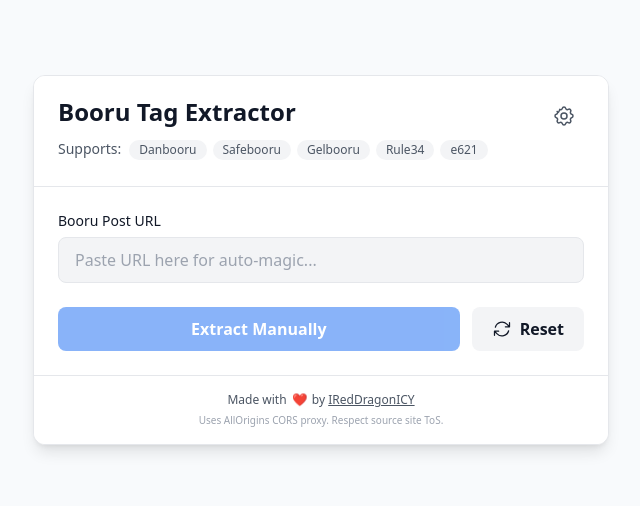
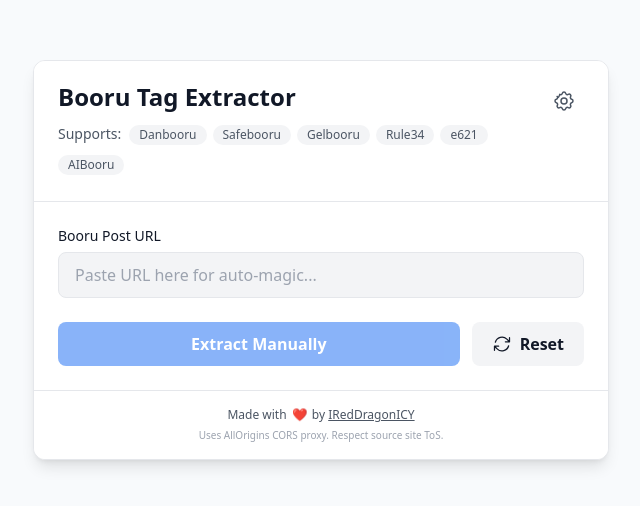
Before and after one commit to IRedDragonICY/booruprompt, a Next.js app: page / in a window 1280 px wide. Shown: the part 140-646 px from the top of the page, without its empty margins (319-959 px from the left). Built offline with nearby package versions, Linux system fonts and the light colour scheme.

Commit message:
feat(extraction): add support for AIBooru extraction strategy

```diff
--- a/src/app/page.tsx
+++ b/src/app/page.tsx
@@ -1,4 +1,6 @@
-// page.tsx
+// prompt: the comprehensive engineer
+// Add feature to support aibooru (e.g., https://aibooru.online/posts/111157/)
+
 'use client';
 
 import React, { useCallback, useEffect, useMemo, useRef, useState } from 'react';
@@ -198,6 +200,7 @@ const utils = {
         title = title || doc.title?.trim() || undefined;
         if (title) {
             title = title.replace(/ - (Danbooru|Safebooru|Gelbooru|Rule 34 -)/i, '').trim();
+            title = title.replace(/aibooru \| #\d+ \| /i, '').trim();
             title = title.replace(/ » /g, ' - ').trim();
             title = title.replace(/^Post #\d+ /i, '').trim();
             title = title.replace(/ - e621$/i, '').trim();
@@ -231,6 +234,11 @@ const extractionStrategies = {
         tags: utils.extractTagsByClass(doc, { container: '#tag-list section > ul > li[class*="tag-type-"]', tag: '.tag a span.tag-name, a.tag-name' }),
         imageUrl: utils.extractImageUrl(doc, '#image, #image-container img, #image-container video source', 'src'),
         title: utils.extractTitle(doc, 'attr:data-title') || utils.extractTitle(doc, '#image-container h5') || utils.extractTitle(doc, 'title')
+    }),
+    aibooru: (doc: Document): ExtractionResult => ({
+        tags: utils.extractTagsByClass(doc, { container: 'div.categorized-tag-list li[class*="tag-type-"]', tag: 'a.search-tag' }),
+        imageUrl: utils.extractImageUrl(doc, '#image', 'src'),
+        title: utils.extractTitle(doc, 'title')
     })
 };
 
@@ -239,7 +247,8 @@ const BOORU_SITES = [
     { name: 'Safebooru', urlPattern: /safebooru\.org\/(index\.php\?page=post&s=view&id=\d+|post\/view\/\d+)/i, extractTags: extractionStrategies.safebooru },
     { name: 'Gelbooru', urlPattern: /gelbooru\.com\/index\.php\?page=post&s=view&id=\d+/i, extractTags: extractionStrategies.gelbooru },
     { name: 'Rule34', urlPattern: /rule34\.xxx\/index\.php\?page=post&s=view&id=\d+/i, extractTags: extractionStrategies.rule34 },
-    { name: 'e621', urlPattern: /e621\.net\/posts\/\d+/i, extractTags: extractionStrategies.e621 }
+    { name: 'e621', urlPattern: /e621\.net\/posts\/\d+/i, extractTags: extractionStrategies.e621 },
+    { name: 'AIBooru', urlPattern: /aibooru\.online\/posts\/\d+/i, extractTags: extractionStrategies.aibooru }
 ];
 
 const DEFAULT_TAG_CATEGORIES: TagCategoryOption[] = [
```
